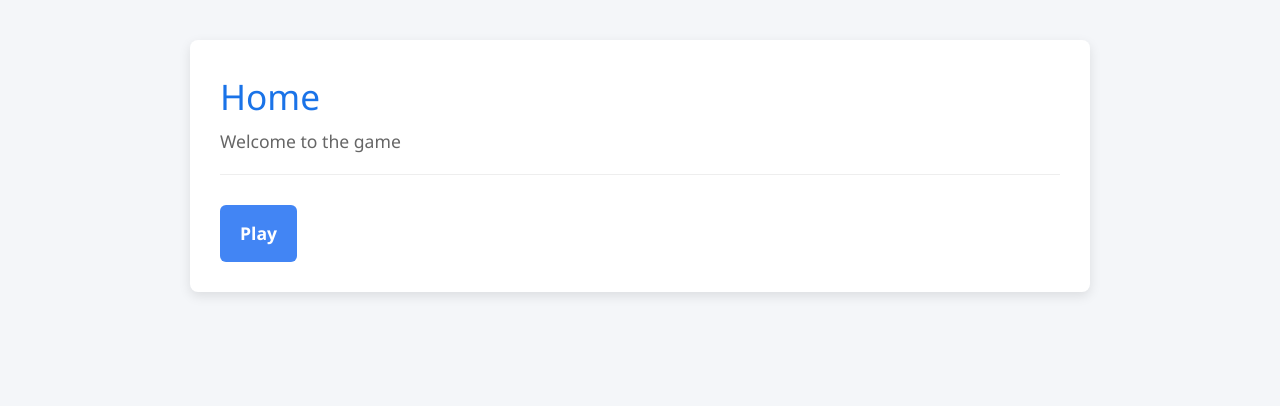
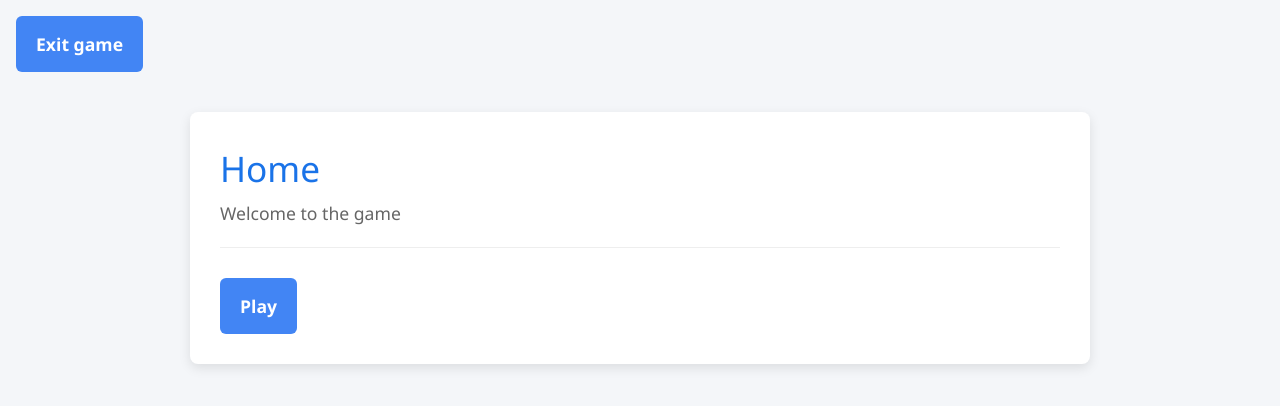
Before and after one commit to monkeymagix123/text-adventure-thing, a SvelteKit app: page / in a window 1280 px wide. Shown: the top 406 px of the page. Built offline with nearby package versions, Linux system fonts and the light colour scheme.

Commit message:
add exit game button to entire thing

```diff
--- a/src/lib/pos.svelte.ts
+++ b/src/lib/pos.svelte.ts
@@ -24,7 +24,7 @@ for (const state of content.states) {
 
 }
 
-const home = states.get("home")!;
+export const home = states.get("home")!;
 
 let state = $state(home);
 
--- a/src/routes/+page.svelte
+++ b/src/routes/+page.svelte
@@ -1,13 +1,15 @@
 <script>
-	import { getState } from "$lib/pos.svelte";
-	import Game from "../components/Game.svelte";
+	import Button from "../components/Button.svelte";
+    import Game from "../components/Game.svelte";
 
-    const state = $derived(getState());
+    import { setState, home } from "$lib/pos.svelte";
 </script>
 
 <main>
     <!-- add "max-w-lg mx-auto" if want to limit width -->
     <div class="m-4">
+        <Button onclick={() => setState(home)}> Exit game </Button>
+
         <Game></Game>
     </div>
 </main>
```
